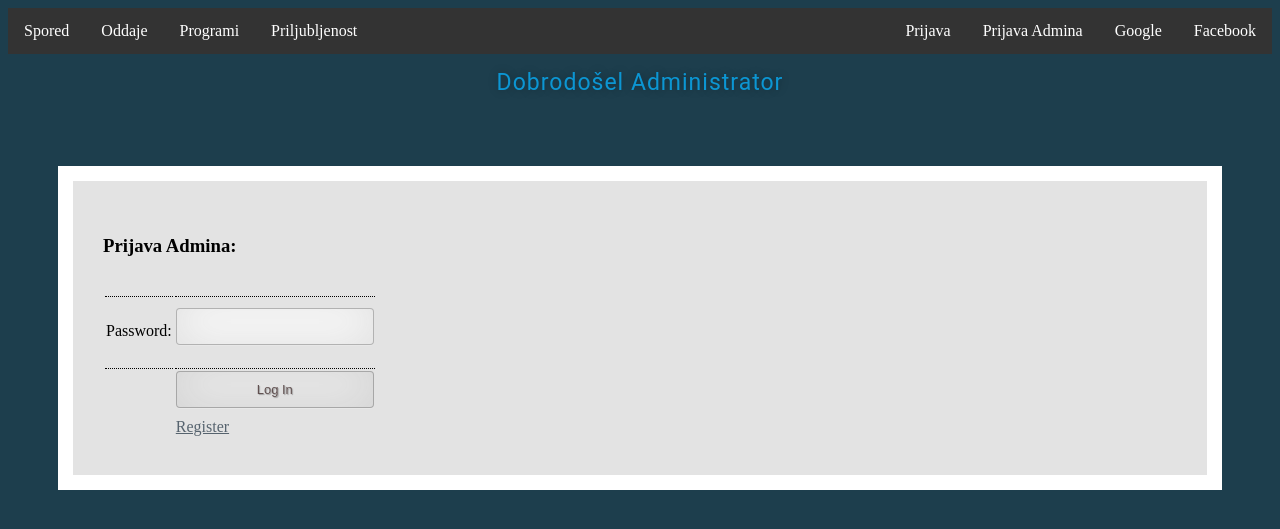
After one commit to cobiii/nasprojekt, a PHP site: page /adminlogin.php in a window 1280 px wide. The commit adds this page. Shown: the top 529 px of the page. Run offline with PHP 8.4, Linux system fonts and the light colour scheme; a stand-in replaces the project's code that opens the database connection.

Commit message:
Add files via upload

```diff
--- /dev/null
+++ b/adminlogin.php
@@ -0,0 +1,70 @@
+<?php
+$output = NULL;
+$mysqli = NEW mysqli('localhost', 'root', '', 'projekt_php_ekipe');
+
+if (isset($_POST['submit']))
+{
+
+    $password = $_POST['password'];
+
+    if(empty($password))
+    {
+        $output = "please fill all the fields";
+    }
+    else
+
+        $password = $mysqli->real_escape_string($password);
+
+        $query = $mysqli->query("SELECT * FROM users WHERE password = '$password'");
+
+        if($query->num_rows == 0)
+        {
+            $output = "invalid username/password";
+        }
+        else
+        {
+            session_start();
+        header('location: adminpanel.php');
+        }
+
+}
+?>
+<!DOCTYPE html>
+<html>
+    <head>
+        <meta charset="UTF-8">
+        <title></title>
+        <link rel="stylesheet" type="text/css" href="assets/css/style.css">
+    </head>
+    <body>
+        <?php include 'header.php' ?>
+        <div class="container login">
+            <h1>Dobrodošel Administrator</h1>
+            <div class="tab-content clear">
+                <div role="tabpanel" class="tab-pane active clear" id="log">
+                    <div class="loginvrsta">
+                    <h3>Prijava Admina:</h3>
+                    <br />
+
+                    <form method="post" autocomplete="off">
+            <table>
+                <tr>
+                    <td align="right">Password:</td>
+                    <td><input type="password" name="password" /></td>
+                </tr>
+                <tr>
+                    <td></td>
+                    <td>
+                        <input type="submit" name="submit" value="Log In" />
+                        <a href="register.php" class="button">Register</a>
+                    </td>
+                </tr>
+            </table>
+        </form>
+
+                    </div>
+                </div>
+            </div>
+        </div>
+    </body>
+</html>
--- a/db.php
+++ b/db.php
@@ -1,8 +1,8 @@
 <?php
 
-$db_host = 'localhost';
-    $db_user = 'dijaki';
-    $db_pass = 'dijaki';
+    $db_host = 'localhost';
+    $db_user = 'root';
+    $db_pass = '';
     $db_name = 'projekt_php_ekipe';
 
     $link=mysqli_connect($db_host, $db_user, $db_pass, $db_name);
--- a/header.php
+++ b/header.php
@@ -17,8 +17,8 @@
 
             <div class="floatright">
             <ul>
-                <li><a <?php if($url=='/projekt_za_oceno/register.php'){ ?>class="active"<?php } ?> href="register.php">Registracija</a></li>
-                <li><a <?php if($url=='/nasprojekt/login.php'){ ?>class="active"<?php } ?> href="login.php">Prijava</a></li>
+                <li><a <?php if($url=='/projekt_za_oceno/register.php'){ ?>class="active"<?php } ?> href="login.php">Prijava</a></li>
+                <li><a <?php if($url=='/nasprojekt/login.php'){ ?>class="active"<?php } ?> href="adminlogin.php">Prijava Admina</a></li>
                 <li><a <?php if($url=='/nasprojekt/google_index.php'){ ?>class="active"<?php } ?> href="google_index.php">Google</a></li>
                 <li><a <?php if($url=='/nasprojekt/facebook_login.php'){ ?>class="active"<?php } ?> href="facebook_login.php">Facebook</a>
             </div>
--- a/index.php
+++ b/index.php
@@ -1,7 +1,10 @@
 <?php
 session_start();
 
-
+if (!isset($_SESSION['access_token'])) {
+		header('Location: login.php');
+		exit();
+	}
 
 
 ?>
```
Also changed, not shown: adminpanel.php (added, +34 -0 lines), logout.php (added, +8 -0 lines).
